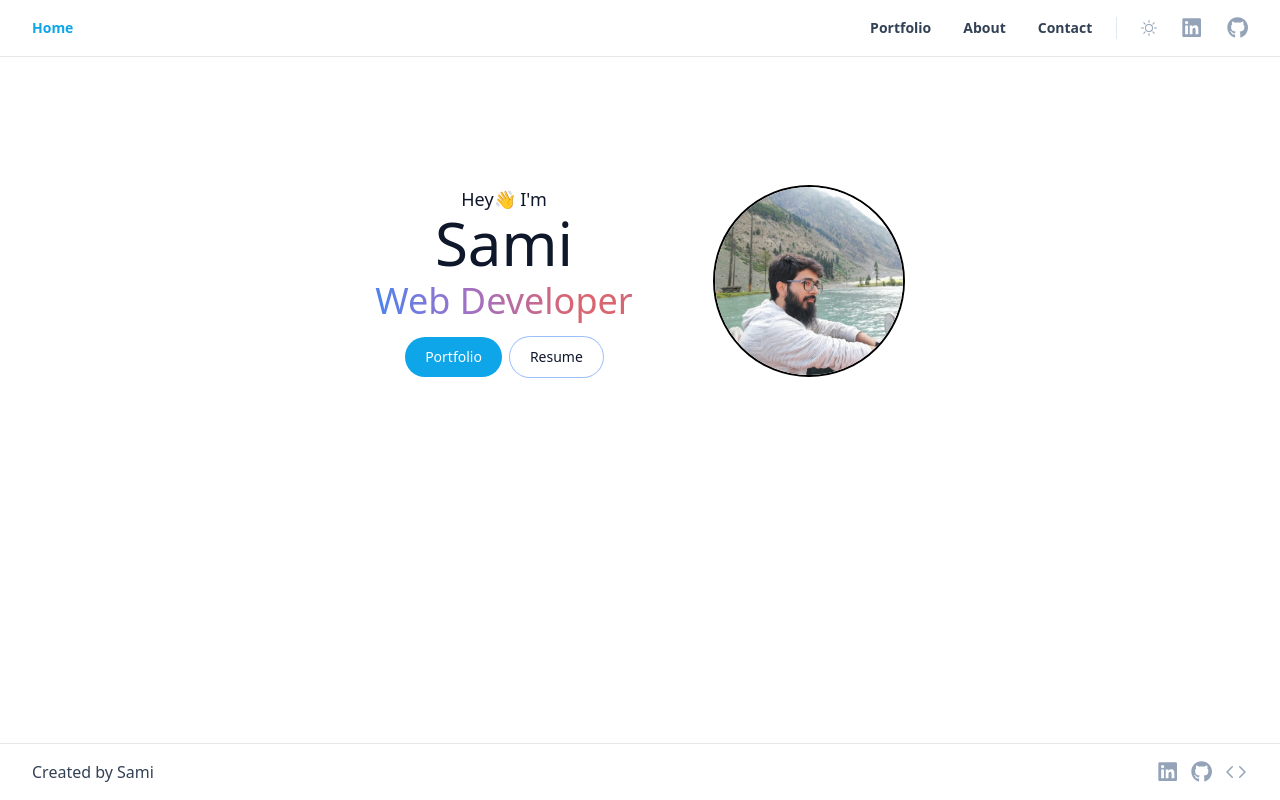
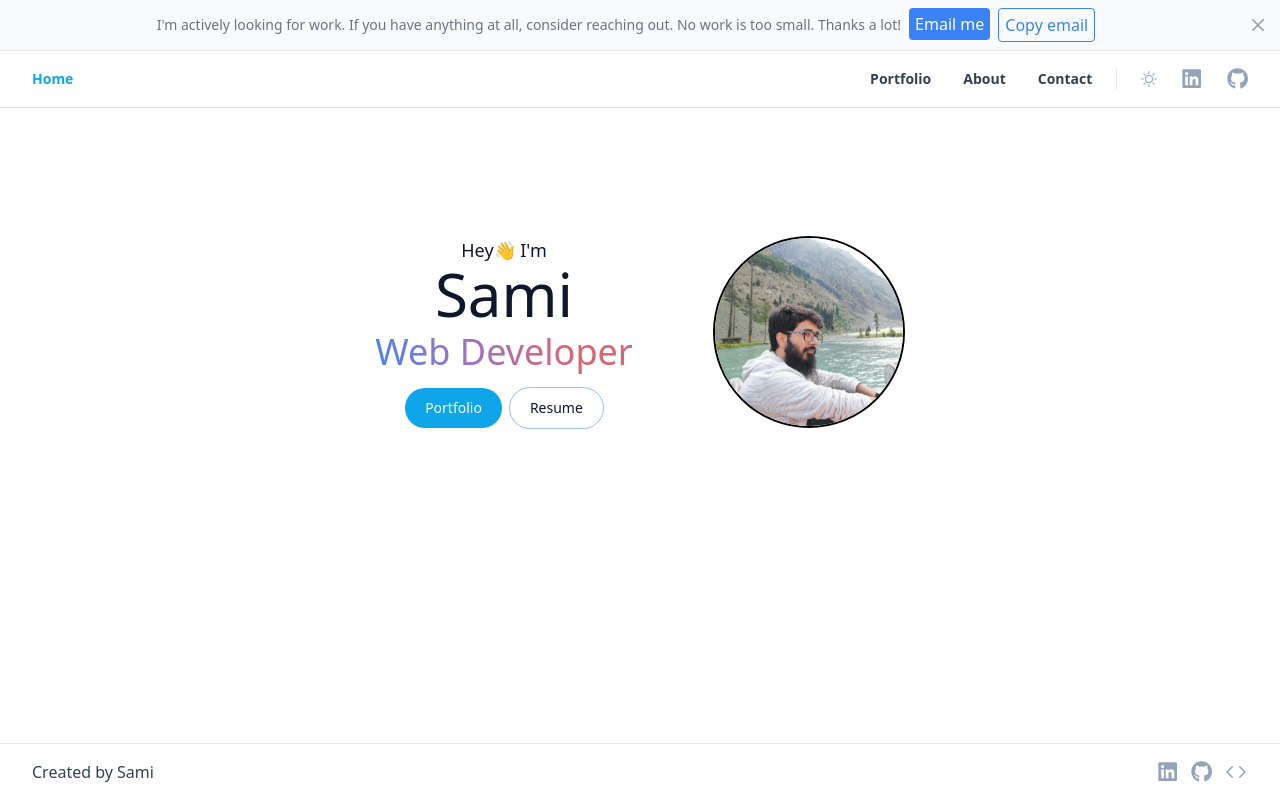
Before and after one commit to samimsu/samimsu.github.io, a React (Vite) app: page / in a window 1280 px wide. Built offline with nearby package versions, Linux system fonts and the light colour scheme.

Commit message:
Add banner

```diff
--- a/src/components/Banner.tsx
+++ b/src/components/Banner.tsx
@@ -1,17 +1,44 @@
+import { useState } from "react";
+
 type BannerProps = {
   close: () => void;
 };
 
 const Banner = ({ close }: BannerProps) => {
+  const [copiedEmail, setCopiedEmail] = useState(false);
+  const myEmail = "mohammadsamimsu@gmail.com";
+
   return (
     <div
       id="sticky-banner"
-      className="fixed bottom-0 start-0 z-50 flex justify-between w-full p-4 border-b border-gray-200 bg-gray-50 dark:bg-gray-700 dark:border-gray-600"
+      className="start-0 z-50 flex justify-between w-full p-2 border-b border-gray-200 bg-gray-50 dark:bg-gray-700 dark:border-gray-600"
     >
-      <div className="flex items-center mx-auto">
-        <p className="flex items-center text-sm font-normal text-gray-500 dark:text-gray-400">
-          <span>Note: This site is still under development</span>
+      <div className="flex flex-col sm:flex-row sm:space-x-2 space-y-1 sm:space-y-0 items-center mx-auto">
+        <p className="flex items-center text-sm font-normal text-gray-500 dark:text-gray-400 space-x-1">
+          <span>
+            I'm actively looking for work. If you have anything at all, consider
+            reaching out. No work is too small. Thanks a lot!{" "}
+          </span>
         </p>
+        <div className="flex space-x-2">
+          <a href={`mailto:${myEmail}`}>
+            <button className="whitespace-nowrap rounded bg-blue-500 text-white dark:text-slate-900 px-1.5 py-1 hover:bg-blue-600">
+              Email me
+            </button>
+          </a>
+          <button
+            className="whitespace-nowrap rounded border border-blue-500 text-blue-500 px-1.5 py-1 hover:border-blue-600"
+            onClick={async () => {
+              navigator.clipboard.writeText(myEmail);
+              setCopiedEmail(true);
+              setTimeout(() => {
+                setCopiedEmail(false);
+              }, 1500);
+            }}
+          >
+            {copiedEmail ? "Copied" : "Copy email"}
+          </button>
+        </div>
       </div>
       <div className="flex items-center">
         <button
--- a/src/layouts/RootLayout.tsx
+++ b/src/layouts/RootLayout.tsx
@@ -1,14 +1,19 @@
 import React from "react";
 import Header from "../components/Header";
 import Footer from "../components/Footer";
+import Banner from "../components/Banner";
+import { useBannerContext } from "../hooks/useBannerContext";
 
 type LayoutProps = {
   children: React.ReactNode;
 };
 
 const RootLayout = ({ children }: LayoutProps) => {
+  const { showBanner, closeBanner } = useBannerContext();
+
   return (
     <div className="flex flex-col h-full overflow-clip">
+      {showBanner && <Banner close={closeBanner} />}
       <Header />
       <div className="flex-1 min-h-[500px]">{children}</div>
       <Footer />
```
